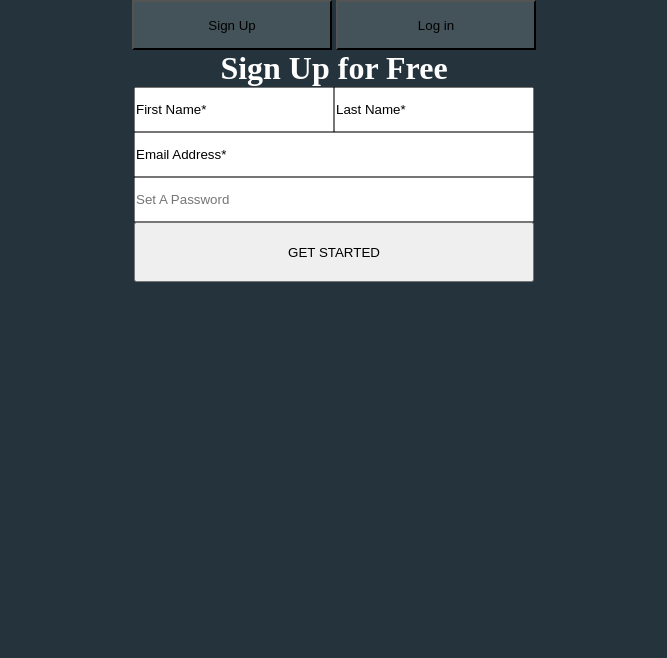
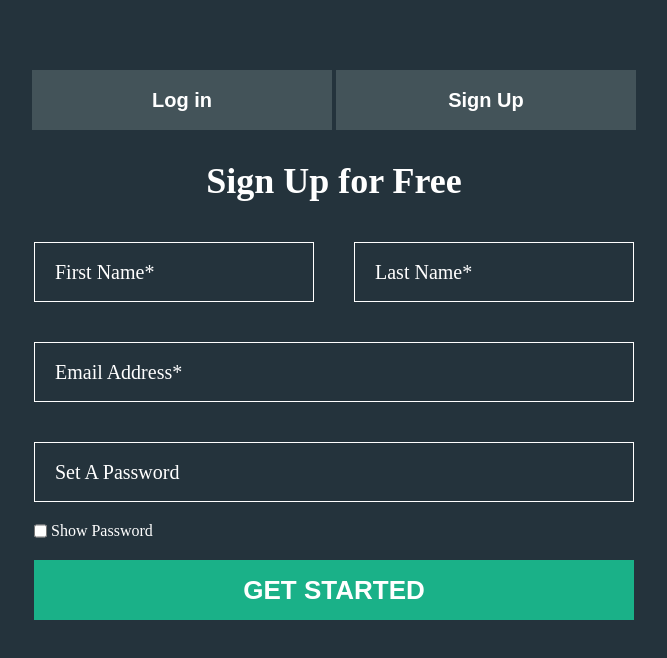
Before and after one commit to TimilehinEmmanuelOJO/Signup, a plain HTML site: page index.html in a window 1280 px wide. Shown: the whole page, without its empty margins (306-973 px from the left). Drawn offline with nearby package versions, Linux system fonts and the light colour scheme.

Commit message:
this is another commmit

```diff
--- a/index.html
+++ b/index.html
@@ -11,8 +11,8 @@
 
     <div id="main-div">
         <div class="container">
+            <a href="login.html"><button class="in"> Log in</button></a>
             <button class="up">Sign Up</button>
-            <button class="in"> Log in</button>
         </div>
         <H1>
             Sign Up for Free
@@ -20,12 +20,16 @@
 
         <form action="" class="form">
             <div id="form-flex">
-                <input type="text" name="" id="inp1" value="First Name*" >
-                <input type="text" name="" id="inp1" value="Last Name*">
+                <input type="text" name="" id="inp1" placeholder="First Name*" required>
+                <input type="text" name="" id="inp1" placeholder="Last Name*" required>
             </div>
             <div class="form2">
-                <input type="email" name="" id="inp" value="Email Address*">
-            <input type="password" name="" id="inp" value="" placeholder="Set A Password">
+            <input type="email" name="" id="inp" placeholder="Email Address*" required>
+            <input type="password" name="" id="input" placeholder="Set A Password" required>
+            <div class="check">
+            <input type="checkbox" onclick="myFunction()">
+            <label for="checkbox" id="check">Show Password</label>
+            </div>
             <button type="submit">GET STARTED</button>
             </div>
         </form>
--- a/index.js
+++ b/index.js
@@ -0,0 +1,8 @@
+function myFunction() {
+    var x = document.getElementById("input");
+    if (x.type === "password") {
+      x.type = "text";
+    } else {
+      x.type = "password";
+    }
+  }
--- a/style.css
+++ b/style.css
@@ -10,32 +10,85 @@ body{
 
 #main-div{
     text-align: center;
+    margin-top: 50px;
 }
 .container1{
     display: flex;
     margin:auto;
-    justify-content: center
+    justify-content: center;
 }
 .up{
-    height: 50px;
-    width: 200px;
+    height: 60px;
+    width: 300px;
     background-color: #435359;
+    border: none;
+    color: #fff;
+    font-size: 20px;
+    font-weight: bold;
+    margin-bottom: 30px;
+
+}
+.up:hover{
+    color: whitesmoke;
+    background-color: #1ab188;
 }
 .in{
-    height: 50px;
-    width: 200px;
+    height: 60px;
+    width: 300px;
+    border: none;
+    color: #fff;
+    font-size: 20px;
+    font-weight: bold;
     background-color: #435359;
+    margin-bottom: 30px;
+}
+.in:active{
+    background-color: #1ab188;
+}
+.in:hover{
+    color: whitesmoke;
+    background-color: #1ab188;
+}
+h1{
+    margin-bottom:20px;
+    font-size: 36px;
+    font-weight: 700;
 }
 #form-flex{
     display: flex;
+    justify-content: space-between;
 }
 #inp1{
-    width: 200px;
-    height: 45px;
+    width: 280px;
+    height: 60px;
+    margin: 20px 0;
+}
+input{
+    background-color: #24333c;
+    border: 1px solid white;
+    border-style: ridge;
+    font: 20px bold;
+    padding: 20px;
+    color: white;
+}
+input:focus{
+    outline: 1px solid green;
+    color: white;
+}
+::placeholder{
+    color: white;
 }
 #inp{
-    height: 45px;
+    height: 60px;
+    width: 600px;
+    margin: 20px 0;
 }
+#input{
+    height: 60px;
+    width: 600px;
+    margin: 20px 0;
+}
+
 .form{
     display: grid;
     justify-content: center;
@@ -45,11 +98,30 @@ body{
     justify-content: center;
 }
 button{
-    width: 400px;
+    width: 600px;
     justify-content: center;
     height: 60px;
+    margin: 20px 0;
 }
 h4{
     display: flex;
     justify-content: end;
+    color: white;
+    text-decoration: none;
 }
+.check{
+    display: flex;
+    gap: 4px;
+}
+.check-div{
+    display: flex;
+    justify-content: space-between;
+}
+button{
+    background-color: #1ab188;
+    border:none;
+    font-size:26px;
+    color: white;
+    font-weight: 700;
+    cursor: pointer;
+}
```
Also changed, not shown: login.html (+9 -3 lines).
